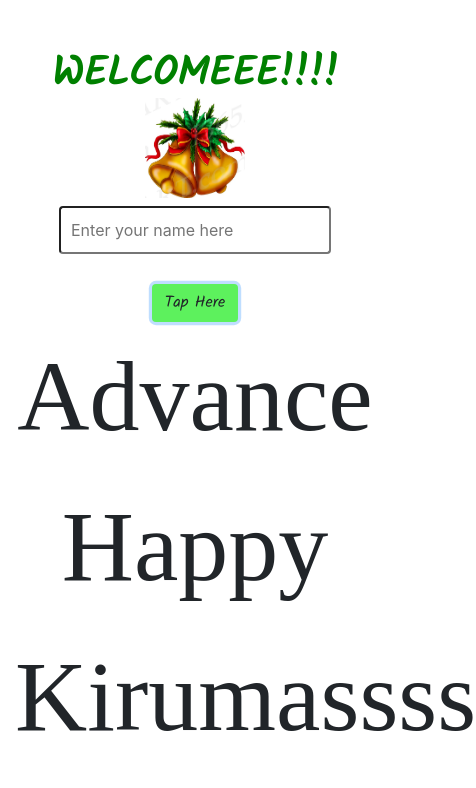
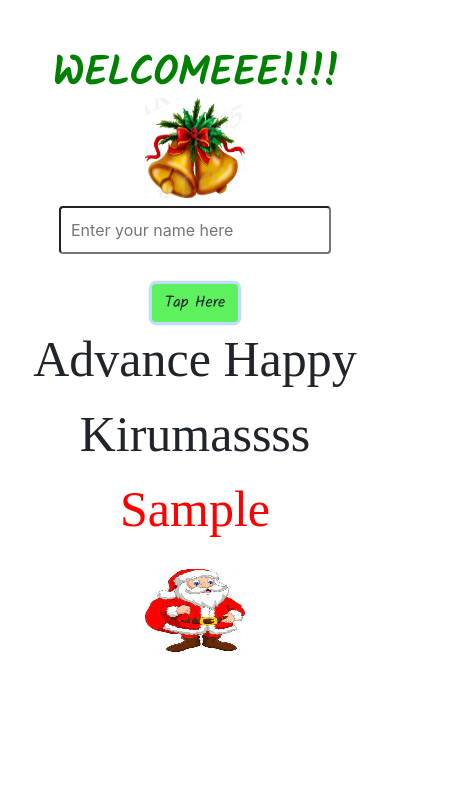
Before and after one commit to reshmab-hehe/Training, a plain HTML site: page x-mas/src/index.html in a window 390 px wide. Both pictures are taken after typing "Sample" into the empty fields and a click on the button "Tap Here". Shown: the top 788 px of the page, 476 px wide, since content can reach past the window. Drawn offline with nearby package versions, Linux system fonts and the light colour scheme; a web font is replaced by a local one.

Commit message:
Add files via upload

```diff
--- a/x-mas/src/index.html
+++ b/x-mas/src/index.html
@@ -24,7 +24,7 @@
 </form>
 
     <div id="kirumasWish"><p>Advance Happy Kirumassss <br> <span style="color: red;" id="wishes"></span></p>
-        <img src="santa.jpg" alt="santa Image">
+        <img src="santa.jpg" alt="santa Image" height="100" width="100">
     </div>
 </div>
 </body>
--- a/x-mas/src/styles.css
+++ b/x-mas/src/styles.css
@@ -30,3 +30,9 @@ input{
     border-radius: 4px;
     padding: 10px;
 }
+
+@media(max-width:800px){
+    #kirumasWish{
+        font-size: 50px;
+    }
+}
```
